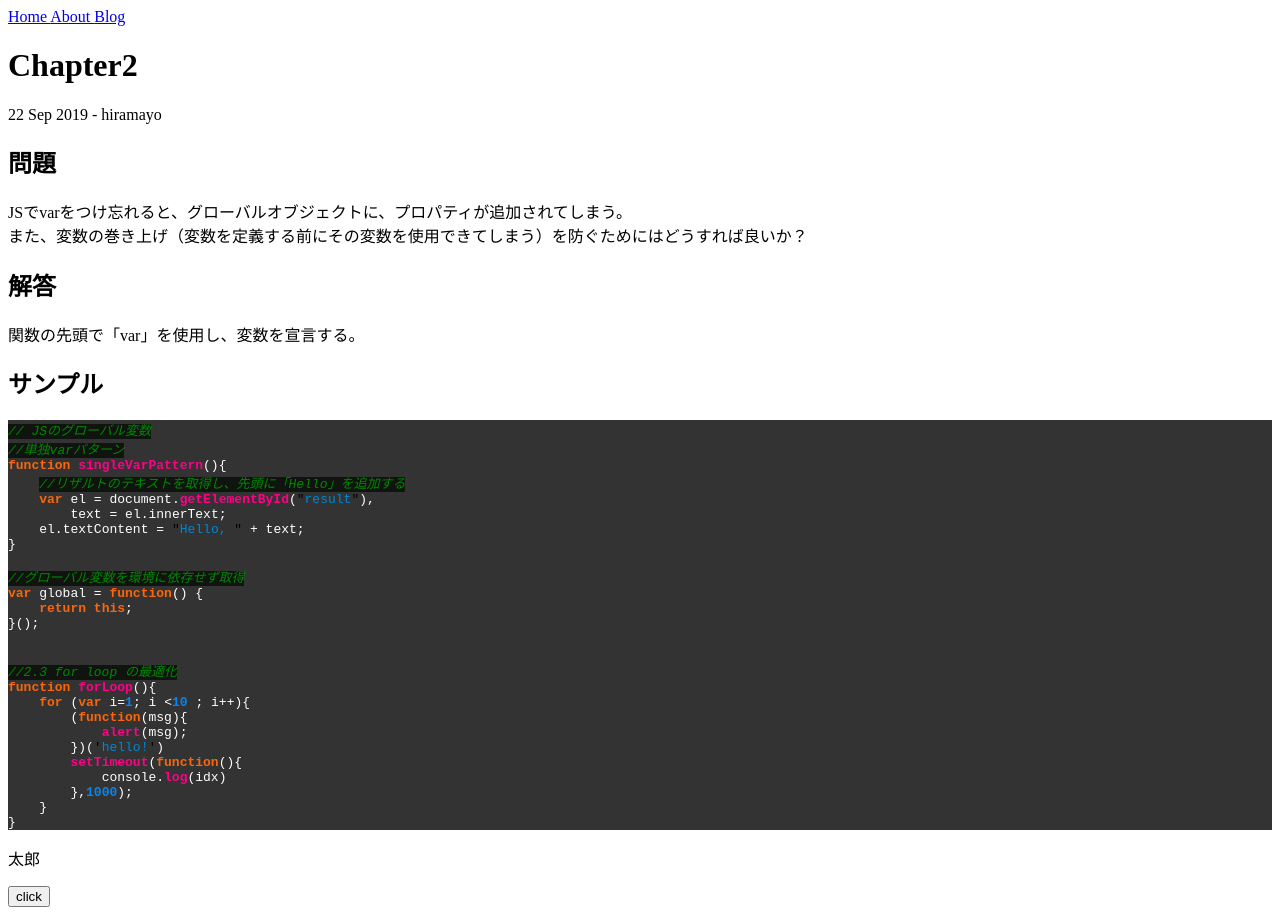
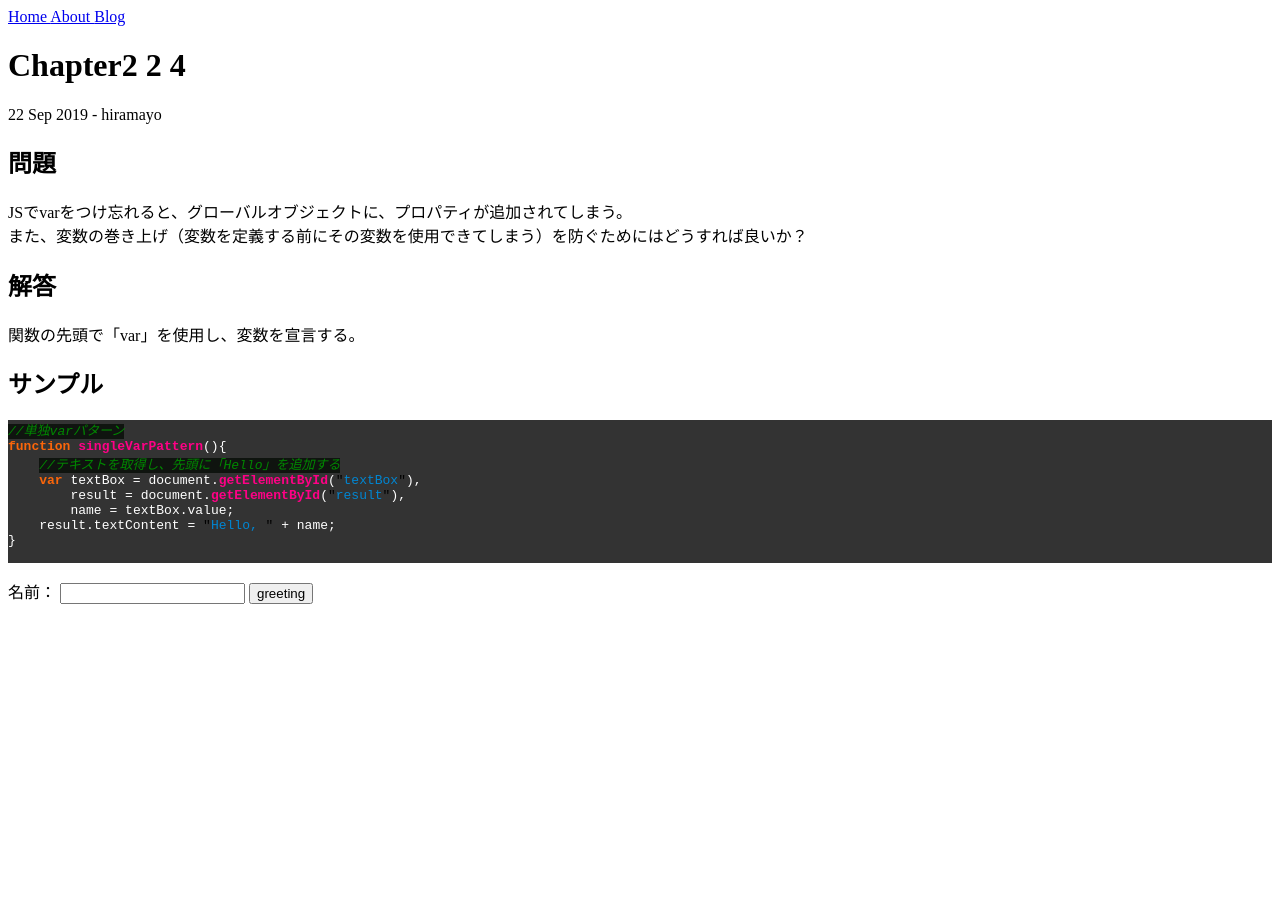
Before and after one commit to hiramayo/javaScriptPractice, a Jekyll site: the page built from _posts/2019-09-22-chapter2-2-4.md, in a window 1280 px wide. Built offline with Jekyll 4.4.1, drawn with Linux system fonts in a browser that asks for light colours; after the commit the page ends 900 px from its top, so only the background shows below that.

Commit message:
add chapter2-4

````diff
--- a/_includes/chapter2.html
+++ /dev/null
@@ -1,8 +0,0 @@
-<p id="result">
-    太郎
-</p>
-<button onclick="singleVarPattern()">click</button>
-
-<script>
-    {% include js/chapter2.js %}
-</script>
--- /dev/null
+++ b/_includes/chapter2/chapter2-2-4.html
@@ -0,0 +1,7 @@
+名前：
+<input type="text" id="textBox">
+<button onclick="singleVarPattern()">greeting</button>
+<p id="result"></p>
+<script>
+    {% include js/chapter2/chapter2-2-4.js %}
+</script>
--- a/_includes/js/chapter2.js
+++ /dev/null
@@ -1,26 +0,0 @@
-// JSのグローバル変数
-//単独varパターン
-function singleVarPattern(){
-    //リザルトのテキストを取得し、先頭に「Hello」を追加する
-    var el = document.getElementById("result"),
-        text = el.innerText;
-    el.textContent = "Hello, " + text;
-}
-
-//グローバル変数を環境に依存せず取得
-var global = function() {
-    return this;
-}();
-
-
-//2.3 for loop の最適化
-function forLoop(){
-    for (var i=1; i <10 ; i++){
-        (function(msg){
-            alert(msg);
-        })('hello!')
-        setTimeout(function(){
-            console.log(idx)
-        },1000);
-    }
-}
--- /dev/null
+++ b/_includes/js/chapter2/chapter2-2-4.js
@@ -0,0 +1,8 @@
+//単独varパターン
+function singleVarPattern(){
+    //テキストを取得し、先頭に「Hello」を追加する
+    var textBox = document.getElementById("textBox"),
+        result = document.getElementById("result"),
+        name = textBox.value;
+    result.textContent = "Hello, " + name;
+}
--- a/_posts/2019-09-22-chapter2.md
+++ b/_posts/2019-09-22-chapter2-2-4.md
@@ -1,12 +1,12 @@
 ---
 layout: post
 author: hiramayo
-js: js/chapter2.js
+js: js/chapter2-2-4.js
 question: JSでvarをつけ忘れると、グローバルオブジェクトに、プロパティが追加されてしまう。<br>また、変数の巻き上げ（変数を定義する前にその変数を使用できてしまう）を防ぐためにはどうすれば良いか？
 answer: 関数の先頭で「var」を使用し、変数を宣言する。
 ---
 
 ```javascript
-{% include js/chapter2.js %}
+{% include js/chapter2/chapter2-2-4.js %}
 ```
-{% include chapter2.html %}
+{% include chapter2/chapter2-2-4.html %}
--- a/blog.html
+++ b/blog.html
@@ -8,7 +8,6 @@ title: Blog
     {% for post in site.posts %}
     <li>
         <h2><a href="{{ post.url | relative_url}}">{{ post.title }}</a></h2>
-        <p>{{ post.excerpt }}</p>
     </li>
     {% endfor %}
 </ul>
````
Also changed, not shown: _includes/chapter2/chapter2-4.html (added, +7 -0 lines), _includes/js/chapter2/chapter2-4.js (added, +20 -0 lines), _posts/2018-08-20-bananas.md (+1 -1 lines), _posts/2019-09-23-chapter2-4.md (added, +12 -0 lines).
